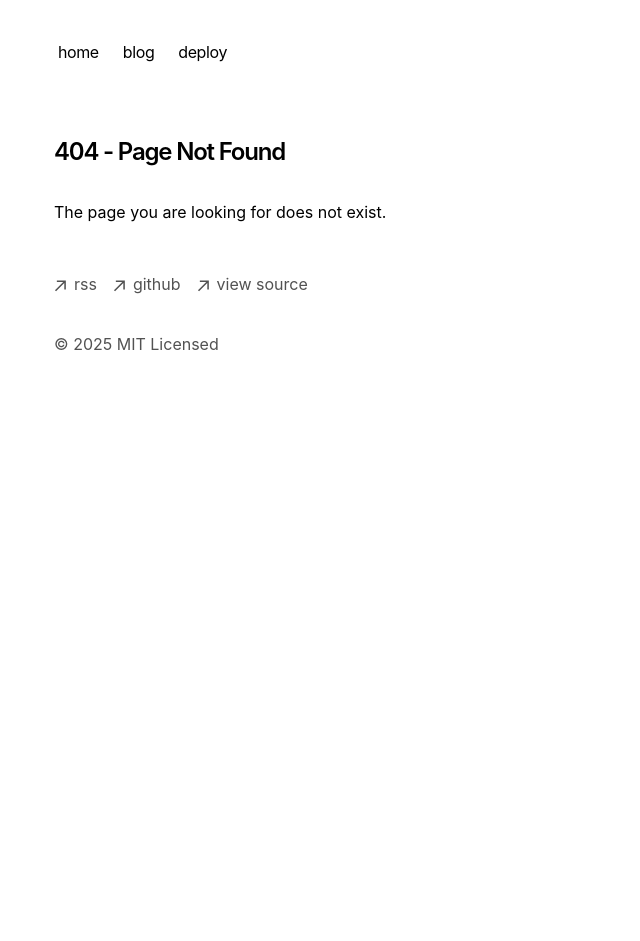
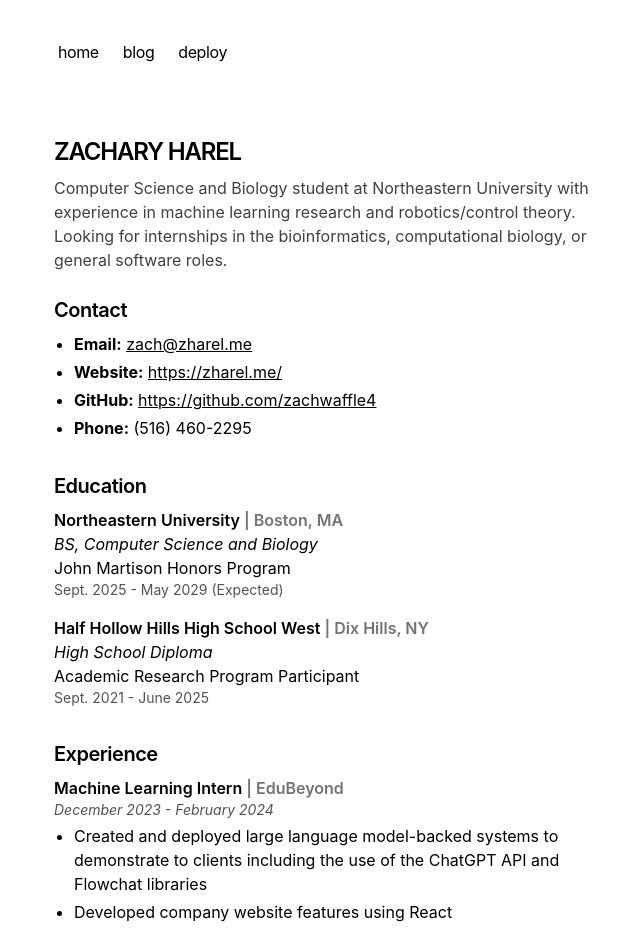
Before and after one commit to zachwaffle4/zachwaffle4.github.io, a Next.js app: page /resume in a window 1280 px wide. Before the commit this address had no page. Shown: the top 941 px of the page, without its empty margins (298-938 px from the left). Before the commit the page ends 800 px from the top, so only its background shows below. Built offline with nearby package versions, Linux system fonts and the light colour scheme.

Commit message:
add resume page

```diff
--- /dev/null
+++ b/app/resume/page.tsx
@@ -0,0 +1,112 @@
+export const metadata = {
+  title: 'Resume',
+  description: "Zachary Harel's resume",
+}
+
+export default function ResumePage() {
+  return (
+    <section>
+      <h1 className="mb-2 text-2xl font-semibold tracking-tighter">ZACHARY HAREL</h1>
+      <p className="mb-6 text-neutral-700 dark:text-neutral-300">
+        Computer Science and Biology student at Northeastern University with experience in machine learning research and robotics/control theory. Looking for internships in the bioinformatics, computational biology, or general software roles.
+      </p>
+
+      <div className="space-y-8">
+        <section>
+          <h2 className="text-xl font-semibold tracking-tight mb-2">Contact</h2>
+          <ul className="list-disc ml-5 space-y-1">
+            <li>
+              <strong>Email:</strong> <a className="underline" href="mailto:zach@zharel.me">zach@zharel.me</a>
+            </li>
+            <li>
+              <strong>Website:</strong> <a className="underline" href="https://zharel.me/" target="_blank" rel="noreferrer noopener">https://zharel.me/</a>
+            </li>
+            <li>
+              <strong>GitHub:</strong> <a className="underline" href="https://github.com/zachwaffle4" target="_blank" rel="noreferrer noopener">https://github.com/zachwaffle4</a>
+            </li>
+            <li>
+              <strong>Phone:</strong> (516) 460-2295
+            </li>
+          </ul>
+        </section>
+
+        <section>
+          <h2 className="text-xl font-semibold tracking-tight mb-2">Education</h2>
+          <div className="space-y-4">
+            <div>
+              <div className="font-semibold">Northeastern University <span className="text-neutral-500">| Boston, MA</span></div>
+              <div className="italic">BS, Computer Science and Biology</div>
+              <div>John Martison Honors Program</div>
+              <div className="text-sm text-neutral-600 dark:text-neutral-400">Sept. 2025 - May 2029 (Expected)</div>
+            </div>
+            <div>
+              <div className="font-semibold">Half Hollow Hills High School West <span className="text-neutral-500">| Dix Hills, NY</span></div>
+              <div className="italic">High School Diploma</div>
+              <div>Academic Research Program Participant</div>
+              <div className="text-sm text-neutral-600 dark:text-neutral-400">Sept. 2021 - June 2025</div>
+            </div>
+          </div>
+        </section>
+
+        <section>
+          <h2 className="text-xl font-semibold tracking-tight mb-2">Experience</h2>
+          <div className="space-y-4">
+            <div>
+              <div className="font-semibold">Machine Learning Intern <span className="text-neutral-500">| EduBeyond</span></div>
+              <div className="italic text-sm text-neutral-600 dark:text-neutral-400">December 2023 - February 2024</div>
+              <ul className="list-disc ml-5 mt-1 space-y-1">
+                <li>Created and deployed large language model-backed systems to demonstrate to clients including the use of the ChatGPT API and Flowchat libraries</li>
+                <li>Developed company website features using React</li>
+              </ul>
+            </div>
+            <div>
+              <div className="font-semibold">Student Event Team Volunteer <span className="text-neutral-500">| FIRST Long Island</span></div>
+              <div className="italic text-sm text-neutral-600 dark:text-neutral-400">December 2023 - Present</div>
+              <ul className="list-disc ml-5 mt-1 space-y-1">
+                <li>Set up and managed FIRST Tech Challenge and FIRST Lego League events and ensured successful events, including the use of proprietary scoring software</li>
+              </ul>
+            </div>
+          </div>
+        </section>
+
+        <section>
+          <h2 className="text-xl font-semibold tracking-tight mb-2">Open-Source</h2>
+          <div className="space-y-4">
+            <div>
+              <div className="font-semibold">NextFTC <span className="text-neutral-500">| Maintainer</span></div>
+              <div className="text-sm text-neutral-600 dark:text-neutral-400">2025 - Present | <a className="underline" href="https://nextftc.dev/" target="_blank" rel="noreferrer noopener">https://nextftc.dev/</a></div>
+              <ul className="list-disc ml-5 mt-1 space-y-1">
+                <li>Developed libraries used in the FIRST Tech Challenge, including for the creation of command-based robot code and control system code</li>
+              </ul>
+            </div>
+            <div>
+              <div className="font-semibold">RoadRunner <span className="text-neutral-500">| Contributor</span></div>
+              <div className="text-sm text-neutral-600 dark:text-neutral-400">2024 - Present | <a className="underline" href="https://rr.brott.dev/" target="_blank" rel="noreferrer noopener">https://rr.brott.dev/</a></div>
+              <ul className="list-disc ml-5 mt-1 space-y-1">
+                <li>Developed localization code for FIRST Tech Challenge motion planning library, and integrated new sensors into library and quickstart code</li>
+              </ul>
+            </div>
+          </div>
+        </section>
+
+        <section>
+          <h2 className="text-xl font-semibold tracking-tight mb-2">Skills</h2>
+          <ul className="list-disc ml-5 space-y-1">
+            <li><strong>Programming Languages:</strong> Python (PyTorch, NumPy), Java, Kotlin, JavaScript/TypeScript (React)</li>
+            <li><strong>Technical Skills:</strong> Data Analysis, Controls, Git</li>
+            <li><strong>Productivity Tools:</strong> Microsoft 365, Google Workspace</li>
+          </ul>
+        </section>
+
+        <section>
+          <h2 className="text-xl font-semibold tracking-tight mb-2">Awards</h2>
+          <ul className="list-disc ml-5 space-y-1">
+            <li><strong>National Merit Scholar</strong> (2025)</li>
+            <li><strong>Rensselaer Medal</strong> (2024)</li>
+            <li><strong>FIRST Tech Challenge: Dean's List Semifinalist</strong> (2024)</li>
+          </ul>
+        </section>
+      </div>
+    </section>
+  )
+}
```
